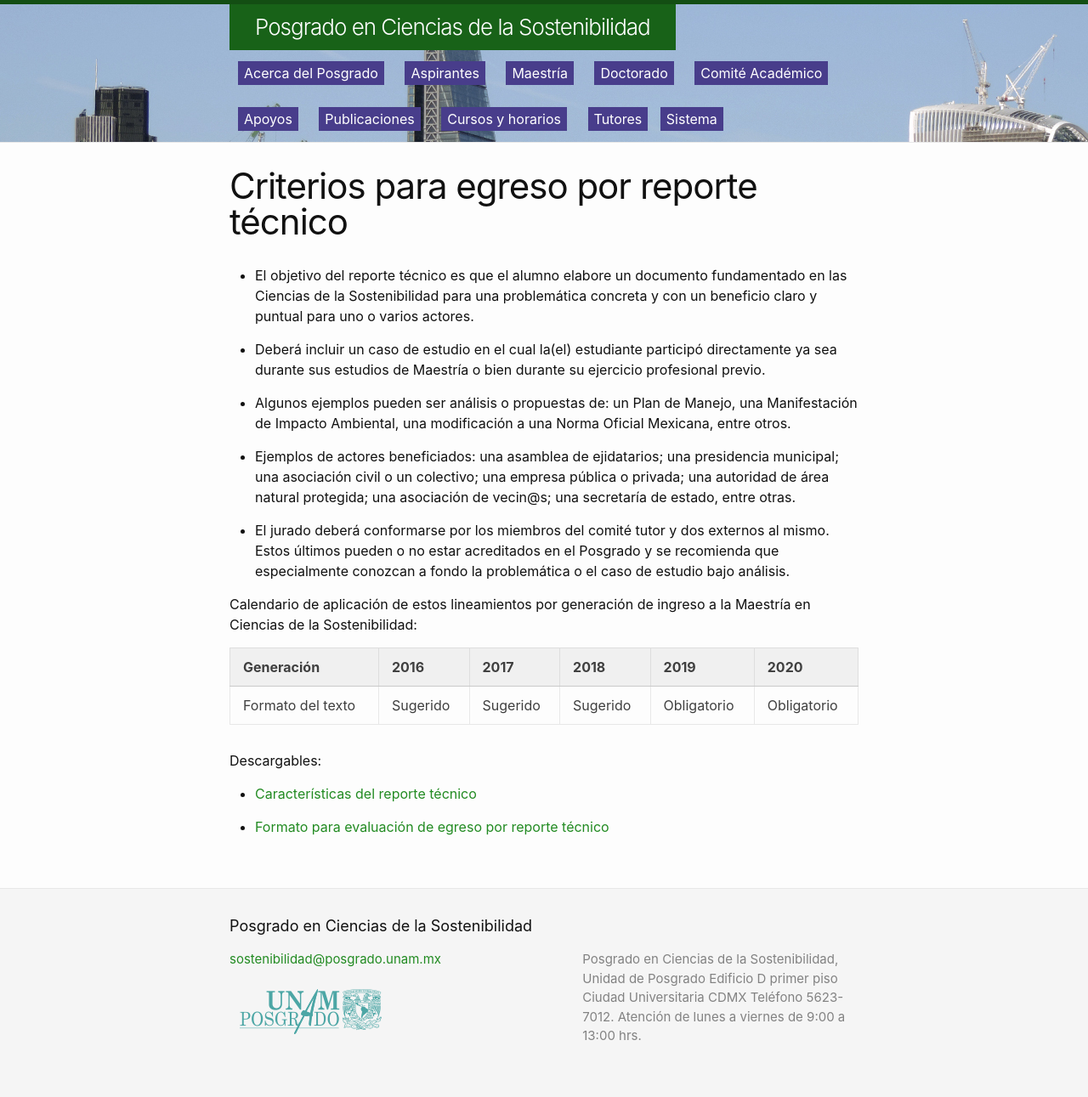
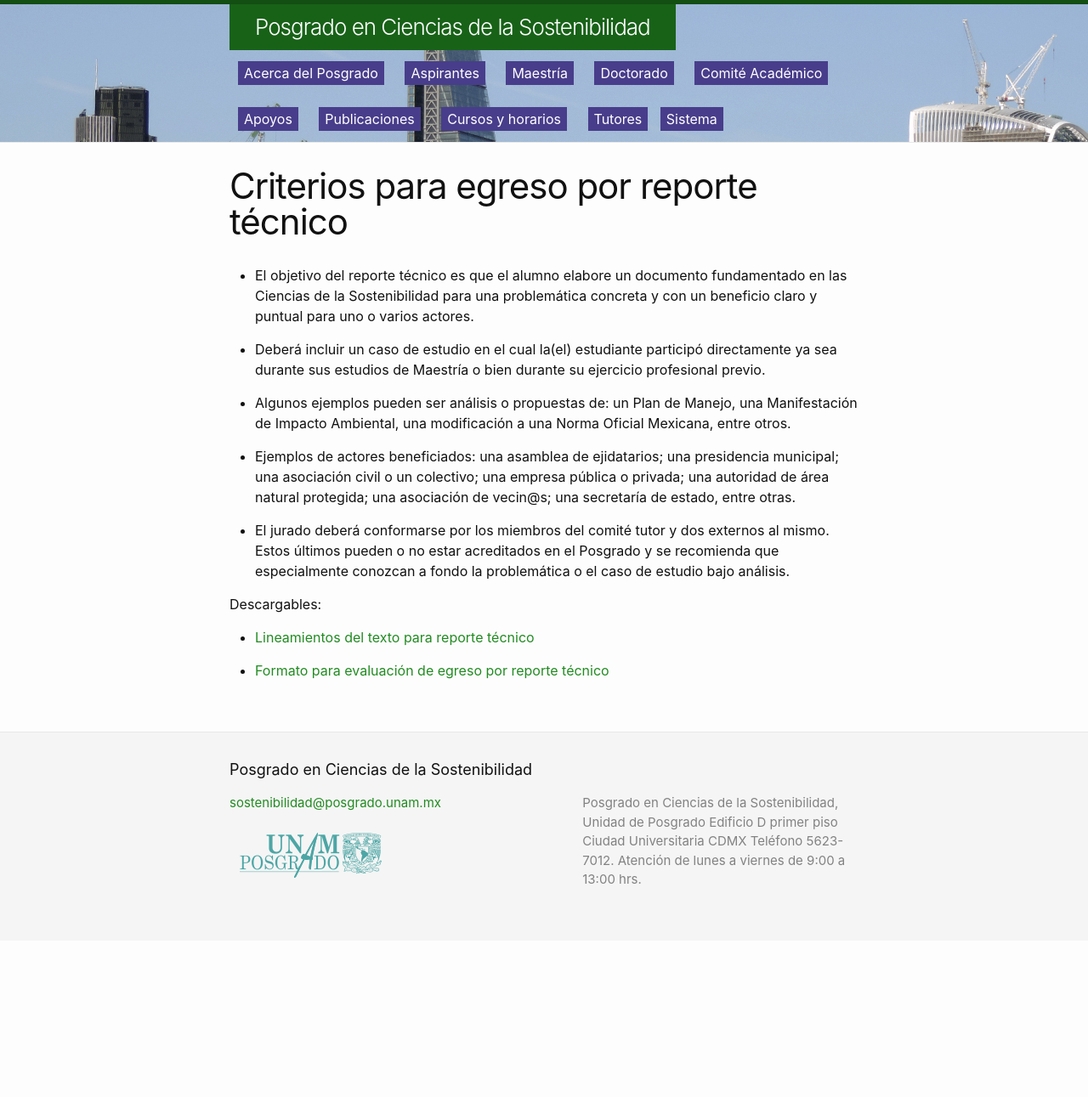
Before and after one commit to pcs-unam/pcs-unam.github.io, a Jekyll site: the page built from maestria/modalidades_graduacion_reporte_tecnico.md, in a window 1280 px wide. Shown: the whole page at 85% size. Built offline with Jekyll 4.4.1, drawn with Linux system fonts in a browser that asks for light colours; after the commit the page ends 1107 px from its top, so only the background shows below that.

Commit message:
Se eliminó tabla y se cambiaron nombres de ligas

```diff
--- a/maestria/modalidades_graduacion_reporte_tecnico.md
+++ b/maestria/modalidades_graduacion_reporte_tecnico.md
@@ -15,16 +15,9 @@
 
  - El jurado deberá conformarse por los miembros del comité tutor y dos externos al mismo. Estos últimos pueden o no estar acreditados en el Posgrado y se recomienda que especialmente conozcan a fondo la problemática o el caso de estudio bajo análisis.
 
-Calendario de aplicación de estos lineamientos por generación de ingreso a la Maestría en Ciencias de la Sostenibilidad:
-
-
-Generación        |     2016	    |   2017      | 2018	        | 2019	       | 2020
-------------------|--------------|-------------|--------------|-------------|-------------
-Formato del texto | Sugerido     | Sugerido    | Sugerido     | Obligatorio | Obligatorio
-
 
 Descargables:
 
-- [Características del reporte técnico](/assets/docs/graduacion/caracteristicas_reporte_tecnico.pdf)
+- [Lineamientos del texto para reporte técnico](/assets/docs/graduacion/lineamientos_reporte_tecnico.pdf)
 
 - [Formato para evaluación de egreso por reporte técnico](/assets/docs/graduacion/formato_evaulacion_egreso_reporte.pdf)
```
